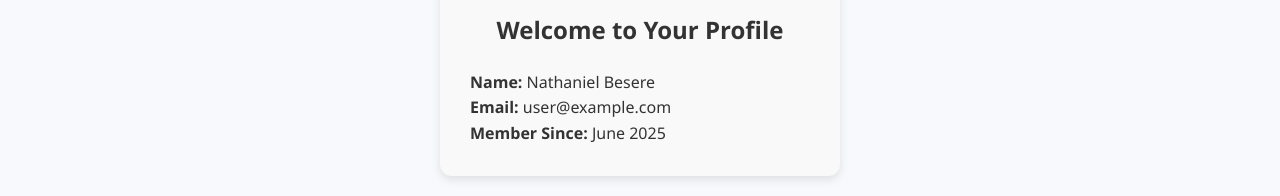
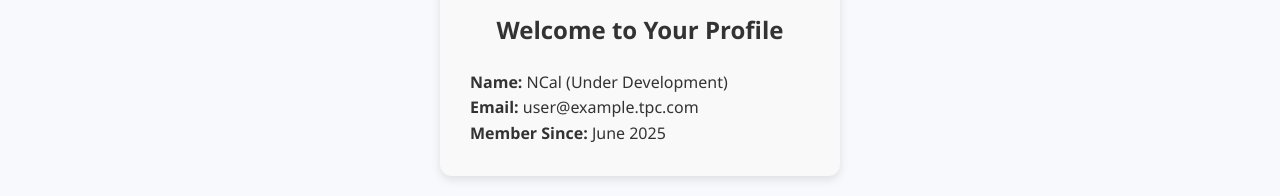
Before and after one commit to NCalvadores/my-First-Project, a plain HTML site: page profile.html in a window 1280 px wide. Shown: the part 160-356 px from the top of the page. Drawn offline with Linux system fonts and the light colour scheme; sample sign-in values are in the browser's storage.

Commit message:
Update profile.html

```diff
--- a/profile.html
+++ b/profile.html
@@ -43,8 +43,8 @@
   <script>
     // Simulated user info (future: replace with real database)
     const user = {
-      name: 'Nathaniel Besere',
-      email: 'user@example.com',
+      name: 'NCal (Under Development)',
+      email: 'user@example.tpc.com',
       memberSince: 'June 2025'
     };
 
```
